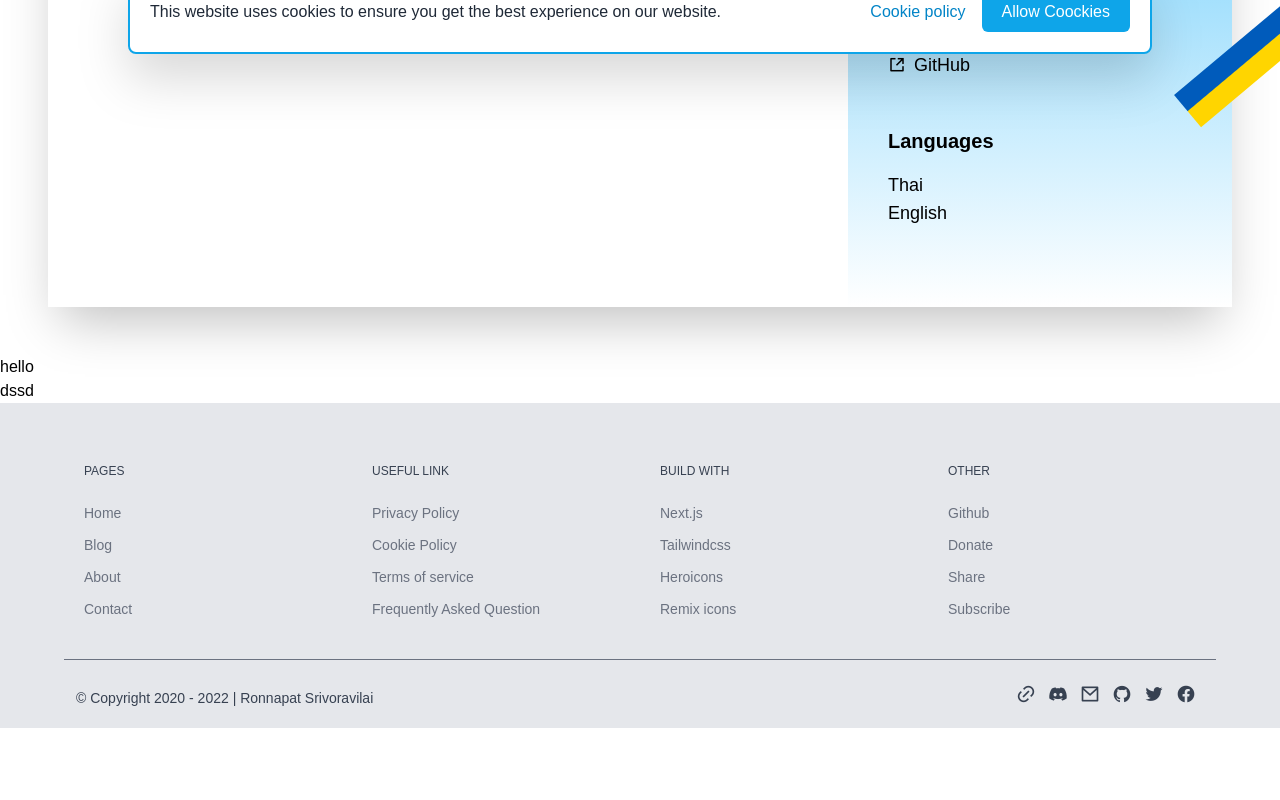
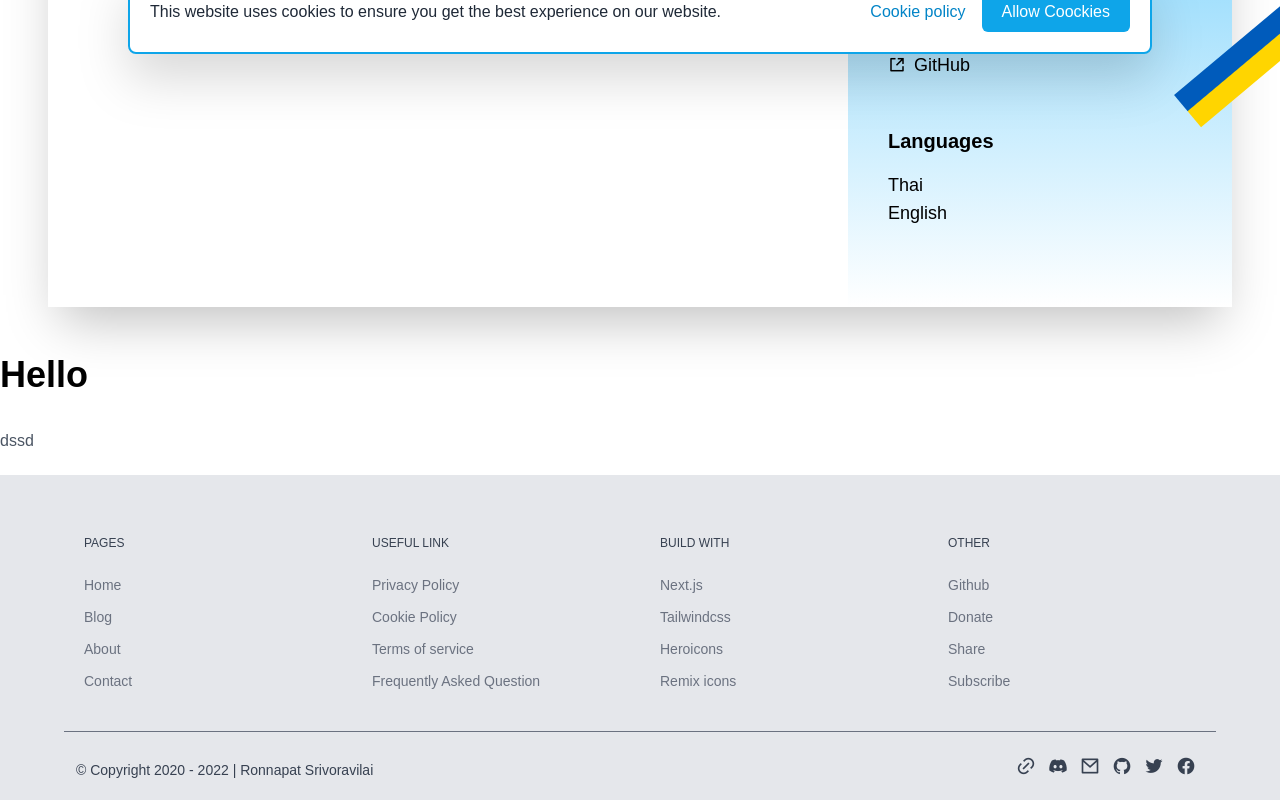
Before and after one commit to ronnapatp/ronnapat.com, a Next.js app: page /en-us/about in a window 1280 px wide. Shown: the part 706-1506 px from the top of the page. Before the commit the page ends 1434 px from the top, so only its background shows below. Built offline with nearby package versions, Linux system fonts and the light colour scheme; no server answers.

Commit message:
Update layout

```diff
--- a/components/index.mdx
+++ b/components/index.mdx
@@ -1,3 +1,7 @@
+import Layout from "./layout/mdx"
 
-## hello
+<Layout>
+
+# Hello
 dssd
+</Layout>
--- a/components/layout/mdx.js
+++ b/components/layout/mdx.js
@@ -1,3 +1,3 @@
 export default function ({children}) {
-    return(<div className="prose prose-slate prose-p:text-gray-600 dark:prose-p:text-gray-300 prose-h3:text-black dark:prose-h3:text-white">{children}</div>)
+    return(<div className="prose-layout">{children}</div>)
 }
--- a/styles/globals.css
+++ b/styles/globals.css
@@ -24,3 +24,7 @@
     transform: rotate(140deg);
     background: linear-gradient(-180deg,#ffd500 50%,#005bbb 0);
 }
+
+.prose-layout {
+  @apply prose prose-slate prose-h1:text-black dark:prose-h1:text-white prose-h2:text-black dark:prose-h2:text-white prose-h3:text-black dark:prose-h3:text-white prose-p:text-gray-600 dark:prose-p:text-gray-300;
+}
```
